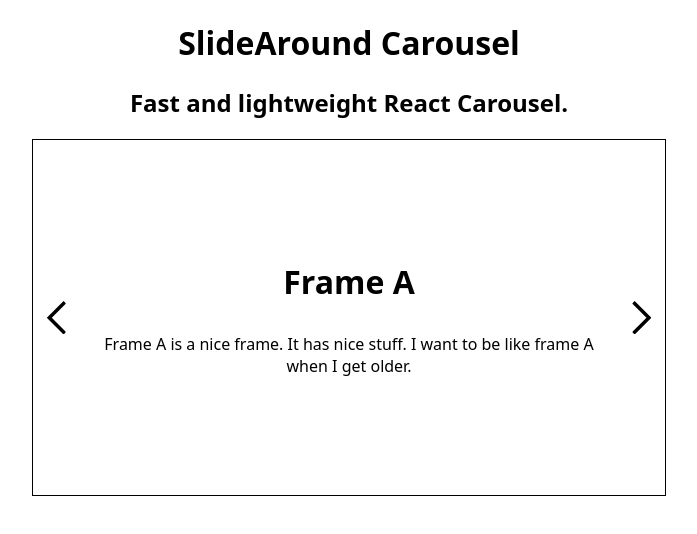
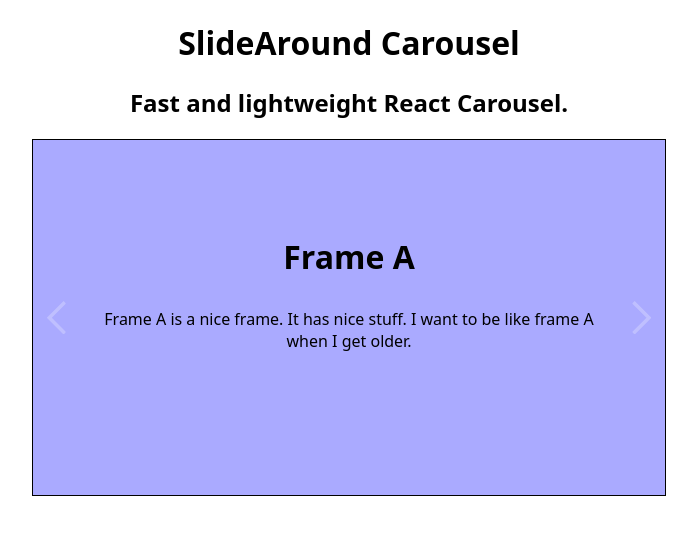
Before and after one commit to ajspetner/slide-around, a React (Create React App) app: page / in a window 1280 px wide. Shown: the top 534 px of the page, without its empty margins (291-988 px from the left). Built offline with nearby package versions, Linux system fonts and the light colour scheme.

Commit message:
Button customization

```diff
--- a/src/App.js
+++ b/src/App.js
@@ -30,7 +30,7 @@ export default function App() {
     }
   ];
   const frames = carouselContent.map((i, key) => (
-    <div key={key} class="frame">
+    <div key={key} className="frame">
       <h2>{i.title}</h2>
       <p>{i.body}</p>
     </div>
@@ -40,7 +40,16 @@ export default function App() {
       <h1>SlideAround Carousel</h1>
       <h2>Fast and lightweight React Carousel.</h2>
 
-      <Carousel className="carousel">{frames}</Carousel>
+      <Carousel
+        className="carousel"
+        options={{
+          buttons: {
+            style: { stroke: "#fff" }
+          }
+        }}
+      >
+        {frames}
+      </Carousel>
     </div>
   );
 }
--- a/src/Carousel.js
+++ b/src/Carousel.js
@@ -9,32 +9,76 @@ const TRANSITIONS = {
   exitedLeft: {}
 };
 
-const BUTTON_LEFT = (
-  <svg xmlns="http://www.w3.org/2000/svg" viewBox="0 0 131.46 228.97">
-    <polyline
-      points="122.97 8.48 16.97 114.48 122.97 220.49"
-      style={{ fill: "none", strokeMiterlimit: 10 }}
-    />
-  </svg>
-);
-const BUTTON_RIGHT = (
-  <svg xmlns="http://www.w3.org/2000/svg" viewBox="0 0 131.46 228.97">
-    <polyline
-      points="8.48 8.48 114.48 114.48 8.48 220.49"
-      style={{ fill: "none", strokeMiterlimit: 10 }}
-    />
-  </svg>
-);
+const merge = (objFrom, objTo) =>
+  Object.keys(objFrom).reduce(
+    (merged, key) => {
+      merged[key] =
+        objFrom[key] instanceof Object && !Array.isArray(objFrom[key])
+          ? merge(objFrom[key], merged[key] ?? {})
+          : objFrom[key];
+      return merged;
+    },
+    { ...objTo }
+  );
 
 export default function Carousel({
   style,
   className,
   children,
   buttonLeftContent,
-  buttonRightContent
+  buttonRightContent,
+  options
 }) {
   const [curFrame, setCurFrame] = React.useState("");
   const [transitions, setTransitions] = React.useState(TRANSITIONS);
+  const mergedOptions = merge(options || {}, {
+    buttons: {
+      left: {
+        content: null,
+        style: {}
+      },
+      right: {
+        content: null,
+        style: {}
+      },
+      style: {}
+    }
+  });
+
+  mergedOptions.buttons.left.content = mergedOptions.buttons.left.content || (
+    <svg
+      className={styles.chevron}
+      xmlns="http://www.w3.org/2000/svg"
+      viewBox="0 0 131.46 228.97"
+    >
+      <polyline
+        points="122.97 8.48 16.97 114.48 122.97 220.49"
+        style={{
+          fill: "none",
+          strokeMiterlimit: 10,
+          ...mergedOptions.buttons.style,
+          ...mergedOptions.buttons.left.style
+        }}
+      />
+    </svg>
+  );
+  mergedOptions.buttons.right.content = mergedOptions.buttons.right.content || (
+    <svg
+      className={styles.chevron}
+      xmlns="http://www.w3.org/2000/svg"
+      viewBox="0 0 131.46 228.97"
+    >
+      <polyline
+        points="8.48 8.48 114.48 114.48 8.48 220.49"
+        style={{
+          fill: "none",
+          strokeMiterlimit: 10,
+          ...mergedOptions.buttons.style,
+          ...mergedOptions.buttons.right.style
+        }}
+      />
+    </svg>
+  );
 
   const setTransition = (o) => {
     setTransitions({ ...TRANSITIONS, ...o });
@@ -111,14 +155,22 @@ export default function Carousel({
       <button
         onClick={scroll.bind(this, 1)}
         className={`${styles.nav} ${styles.left}`}
+        style={{
+          ...mergedOptions.buttons.style,
+          ...mergedOptions.buttons.left.style
+        }}
       >
-        {buttonLeftContent || BUTTON_LEFT}
+        {mergedOptions.buttons.left.content}
       </button>
       <button
         onClick={scroll.bind(this, -1)}
         className={`${styles.nav} ${styles.right}`}
+        style={{
+          ...mergedOptions.buttons.style,
+          ...mergedOptions.buttons.right.style
+        }}
       >
-        {buttonRightContent || BUTTON_RIGHT}
+        {mergedOptions.buttons.right.content}
       </button>
     </div>
   );
--- a/src/Carousel.module.css
+++ b/src/Carousel.module.css
@@ -18,8 +18,6 @@
   border-radius: 100%;
   cursor: pointer;
   border: none;
-  stroke: #000;
-  stroke-width: 24px;
 }
 .nav:focus {
   outline: none;
@@ -32,9 +30,17 @@
   right: 0px;
   transform: translateX(-25%);
 }
-.nav svg {
+.nav .chevron {
   height: 100%;
+  stroke-width: 24px;
+  stroke: #000;
+  opacity: 25%;
 }
+
+.nav:hover .chevron {
+  opacity: 50%;
+}
+
 .frame {
   position: absolute;
   left: 100%;
--- a/src/styles.css
+++ b/src/styles.css
@@ -12,6 +12,7 @@
   margin-left: auto;
   margin-right: auto;
   aspect-ratio: 16 / 9;
+  background-color: #aaf;
 }
 
 .carousel h2 {
@@ -26,10 +27,8 @@
 }
 
 .frame {
-  position: absolute;
-  top: 50%;
-  transform: translateY(-50%);
+  height: 100%;
   width: 100%;
-  padding: 0px 10%;
+  padding: 15% 10%;
   box-sizing: border-box;
 }
```
